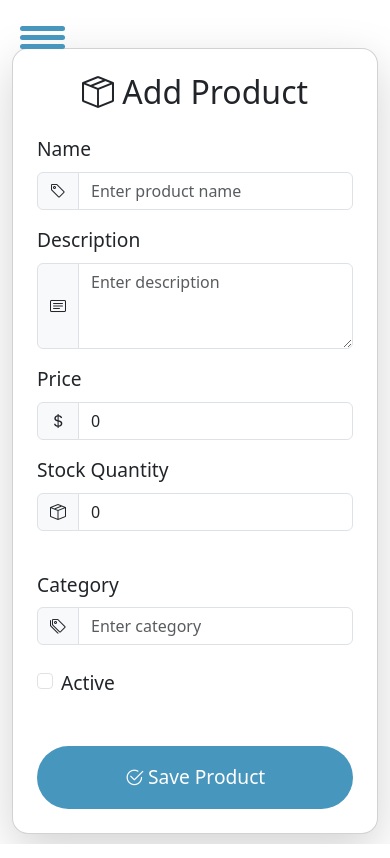
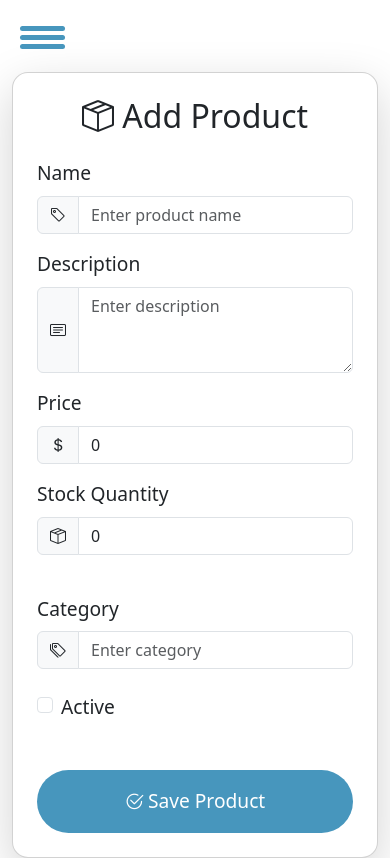
Before and after one commit to viniciusjuste/Sales-and-Inventory-Dashboard-FrontEnd, an Angular app in the folder SalesAndInventoryDashboard-FE/: page /add-product in a window 390 px wide. Built offline with nearby package versions, Linux system fonts and the light colour scheme.

Commit message:
fix: arruma bug da sidebar quando era mobile

```diff
--- a/SalesAndInventoryDashboard-FE/src/app/components/add-product/add-product.component.css
+++ b/SalesAndInventoryDashboard-FE/src/app/components/add-product/add-product.component.css
@@ -34,6 +34,7 @@
 
     .form-wrapper {
         width: 95vw;
+        margin-top: 1.5rem;
     }
 
     .container {
--- a/SalesAndInventoryDashboard-FE/src/app/shared/sidebar/sidebar.component.css
+++ b/SalesAndInventoryDashboard-FE/src/app/shared/sidebar/sidebar.component.css
@@ -99,7 +99,7 @@
     bottom: 0;
 }
 
-@media screen and (max-width: 768px) {
+@media screen and (max-width: 1000px) {
     #menu {
         z-index: 3;
     }
--- a/SalesAndInventoryDashboard-FE/src/app/shared/sidebar/sidebar.component.ts
+++ b/SalesAndInventoryDashboard-FE/src/app/shared/sidebar/sidebar.component.ts
@@ -27,12 +27,12 @@
    * @param breakpointObserver The BreakpointObserver to observe the breakpoints.
    */
   constructor(private breakpointObserver: BreakpointObserver) {
-    this.breakpointObserver.observe([Breakpoints.Handset])
-      .subscribe(result => {
-        this.isMobile = result.matches;
-        console.log('BreakpointObserver - isMobile:', this.isMobile);
-      });
-  }
+  this.breakpointObserver.observe(['(max-width: 1000px)'])
+    .subscribe(result => {
+      this.isMobile = result.matches;
+      console.log('BreakpointObserver - isMobile:', this.isMobile);
+    });
+}
 
   /**
    * Toggles the sidebar open or closed.
```
